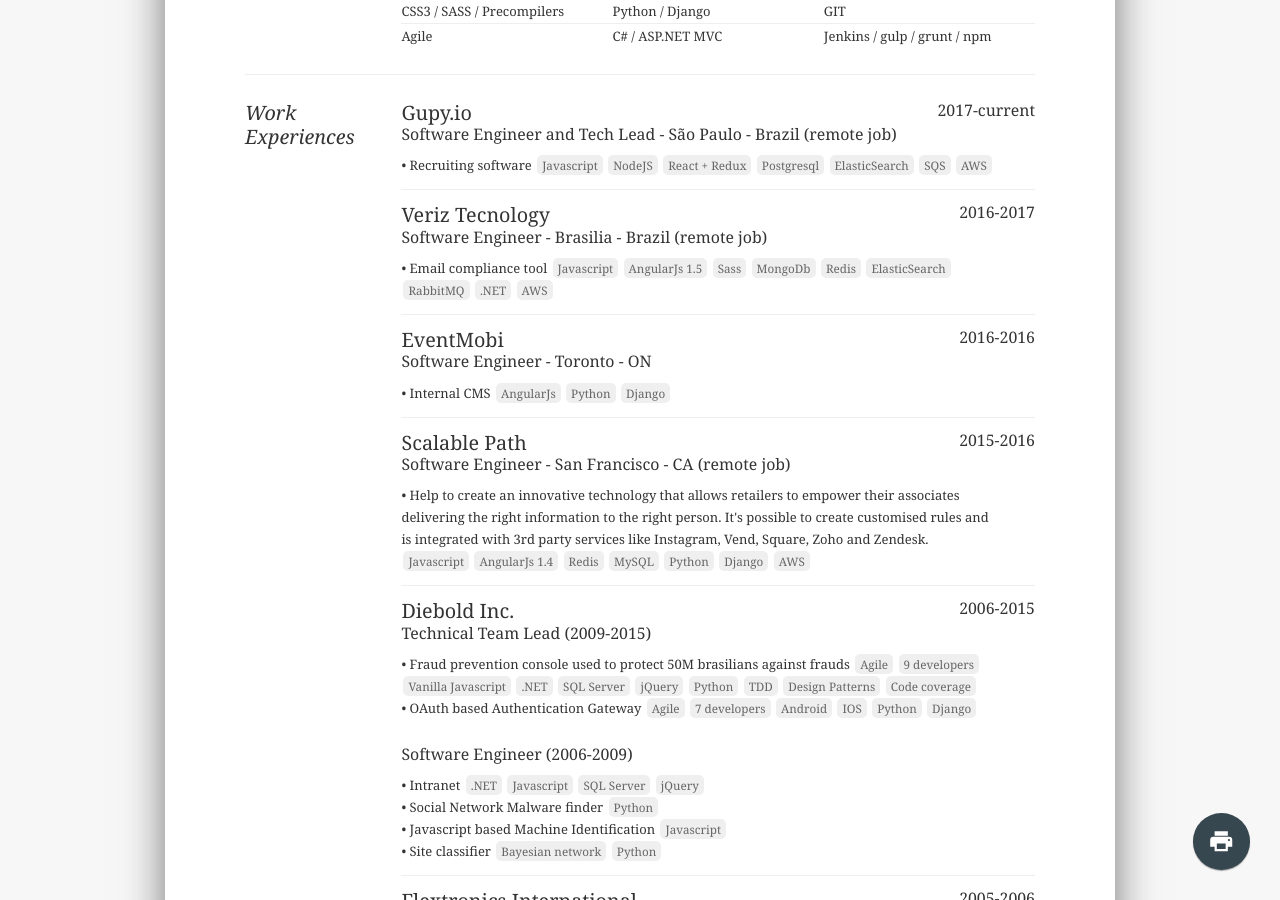
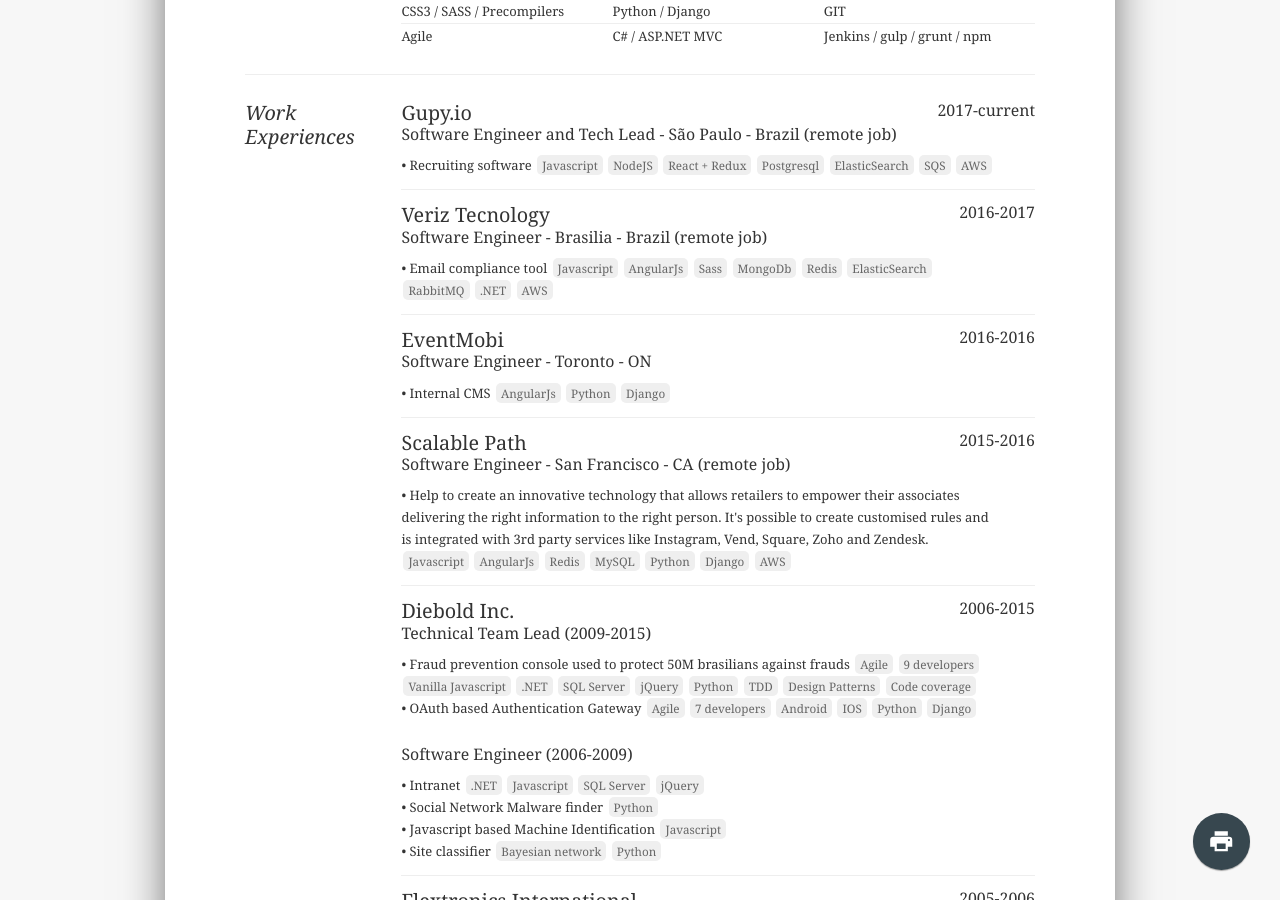
Before and after one commit to afonsof/afonsof.github.io, a Jekyll site: the page built from resume.html, in a window 1280 px wide and 900 px high, scrolled down 473 px. Built offline with Jekyll 4.4.1, drawn with Linux system fonts in a browser that asks for light colours.

Commit message:
Update resume.yml

```diff
--- a/_data/resume.yml
+++ b/_data/resume.yml
@@ -89,7 +89,7 @@
                 - title: Email compliance tool
                   tags:
                     - Javascript
-                    - AngularJs 1.5
+                    - AngularJs
                     - Sass
                     - MongoDb
                     - Redis
@@ -122,7 +122,7 @@
                          like Instagram, Vend, Square, Zoho and Zendesk.
                   tags:
                     - Javascript
-                    - AngularJs 1.4
+                    - AngularJs
                     - Redis
                     - MySQL
                     - Python
```
